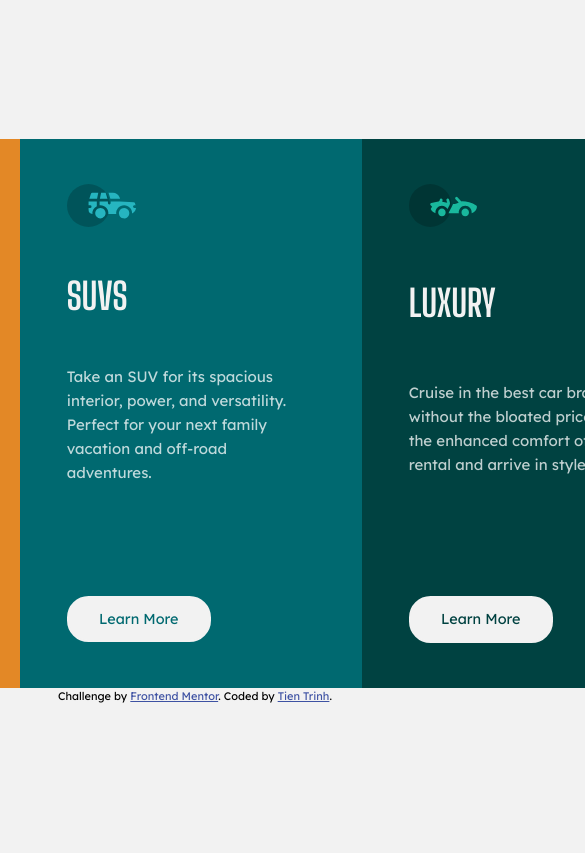
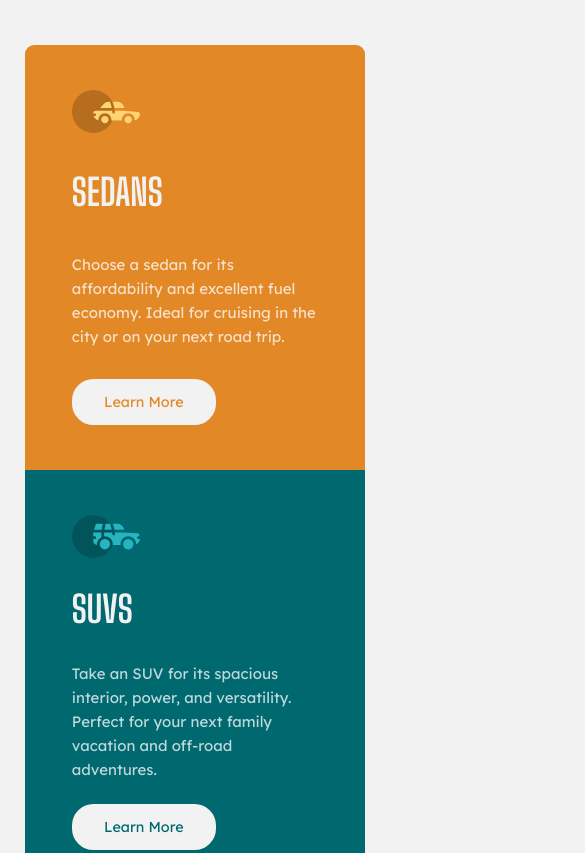
Before and after one commit to tientrinh21/3-column-preview-card-component, a plain HTML site: page index.html in a window 390 px wide. Shown: the top 853 px of the page, 585 px wide, since content can reach past the window. Drawn offline with Linux system fonts and the light colour scheme.

Commit message:
Add mobile version

```diff
--- a/style.css
+++ b/style.css
@@ -39,6 +39,7 @@ body {
 	display: flex;
 	height: 65vh;
 	width: calc(18.5 / 10 * 65vh);
+	margin-bottom: 1em;
 }
 
 .card {
@@ -97,6 +98,35 @@ body {
 	color: var(--very-dark-cyan);
 }
 
+@media (max-width: 850px) {
+	.center {
+		height: 100%;
+		margin: 3em 0;
+	}
+
+	.container {
+		flex-direction: column;
+		height: auto;
+		width: 87%;
+	}
+
+	.card {
+		min-height: 425px;
+	}
+
+	.card button {
+		margin-top: 0;
+	}
+
+	.card-1 {
+		border-radius: 0.6em 0.6em 0 0;
+	}
+
+	.card-3 {
+		border-radius: 0 0 0.6em 0.6em;
+	}
+}
+
 /* Atribution */
 .attribution {
 	font-size: 11px;
```
